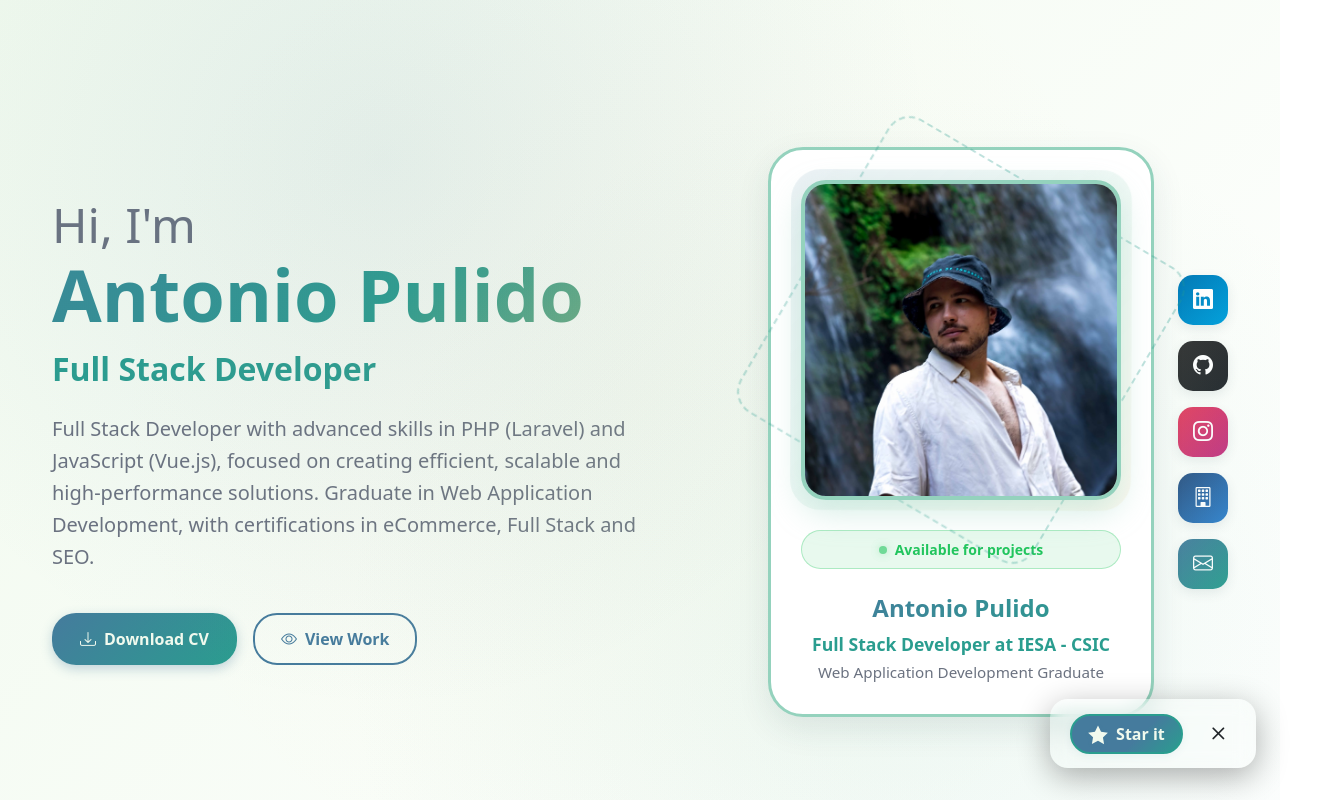
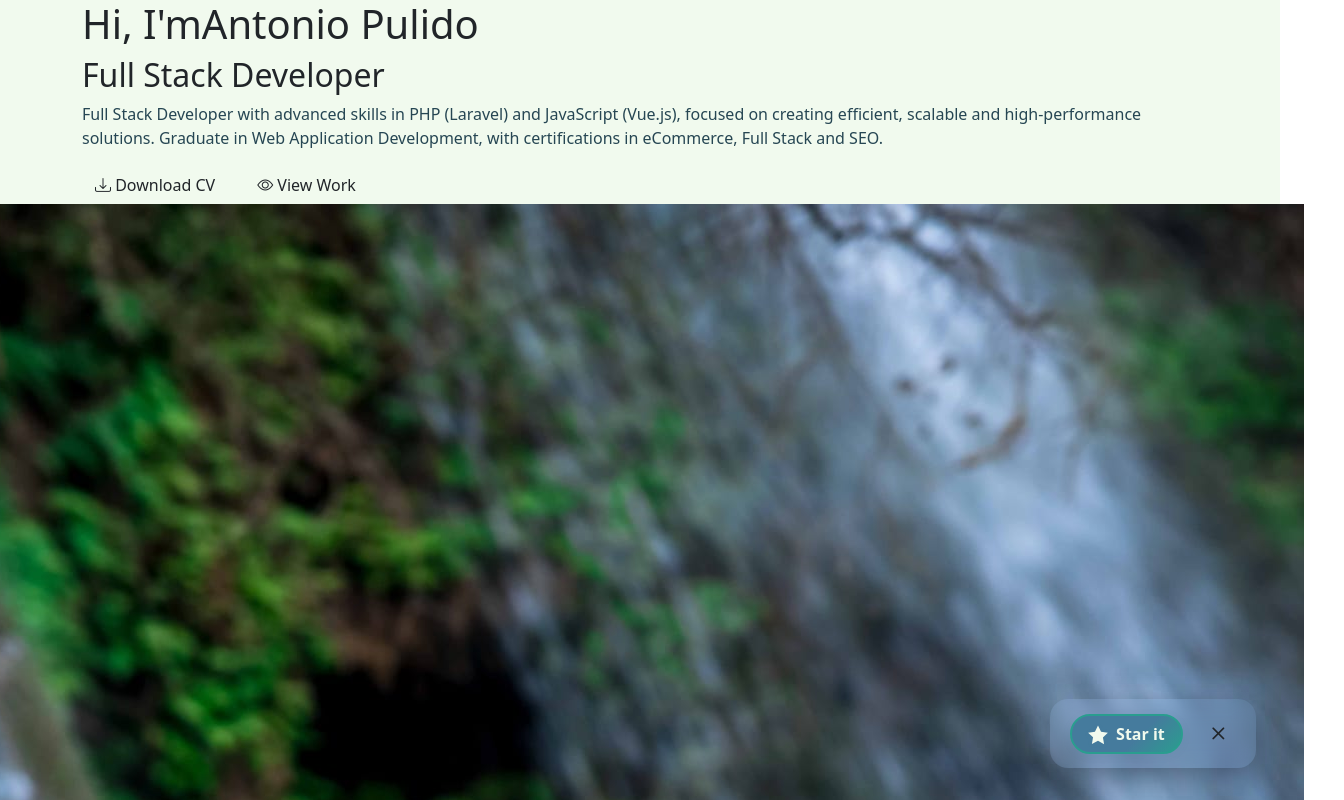
Before and after one commit to Letualtv/portfolio-bento-antonio-pulido, a Vue app: page / in a window 1280 px wide. Shown: the top 800 px of the page, 1344 px wide, since content can reach past the window. Built offline with nearby package versions, Linux system fonts and the light colour scheme.

Commit message:
Comentamso partes del style y de hero

```diff
--- a/src/components/sections/HeroSection.vue
+++ b/src/components/sections/HeroSection.vue
@@ -1,3 +1,4 @@
+
 <template>
   <section id="inicio" class="hero-section">
     <div class="container">
@@ -60,6 +61,7 @@
   </section>
 </template>
 
+
 <script setup>
 import { useI18n } from '../../composables/useI18n.js'
 import profilePhoto from '../../assets/profile-photo.jpg'
@@ -111,7 +113,7 @@ const handleDownloadCV = () => {
 }
 </script>
 
-<style scoped>
+<!-- <style scoped>
 /* Sección Hero */
 .hero-section {
   padding: 7rem 0 3rem;
@@ -485,4 +487,4 @@ const handleDownloadCV = () => {
   transition: box-shadow 0.3s cubic-bezier(.4,0,.2,1), border-color 0.3s cubic-bezier(.4,0,.2,1);
 }
 
-</style>
+</style> -->
--- a/src/style.css
+++ b/src/style.css
@@ -68,14 +68,13 @@
   --shadow-xl: 0 12px 32px var(--shadow-color);
 }
 
-* {
+/* * {
   box-sizing: border-box;
 }
-
-body {
+ */
+/* body {
   margin: 0;
   padding: 0;
-  min-width: 320px;
   min-height: 100vh;
   font-family: 'Inter', sans-serif;
   background-color: var(--background-primary);
@@ -83,21 +82,18 @@ body {
   overflow-x: hidden;
   transition: background-color var(--transition-normal), color var(--transition-normal);
 }
-
-#app {
+ */
+/* #app {
   width: 100%;
   min-height: 100vh;
-}
+} */
 
 /* Scroll suave */
 html {
   scroll-behavior: smooth;
 }
 
-/* Scrollbar personalizada */
-::-webkit-scrollbar {
-  width: 8px;
-}
+
 
 ::-webkit-scrollbar-track {
   background: var(--background-secondary);
```
